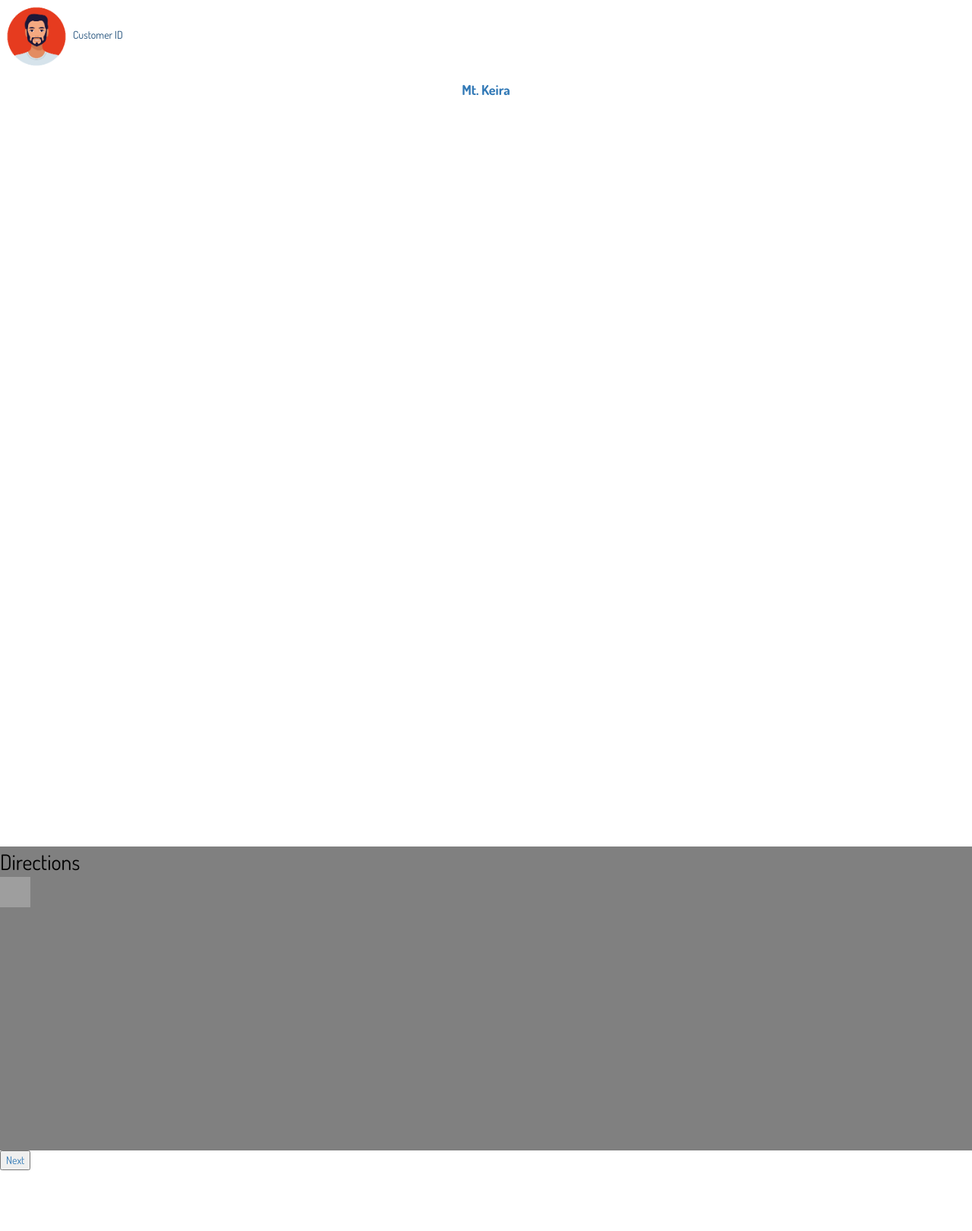
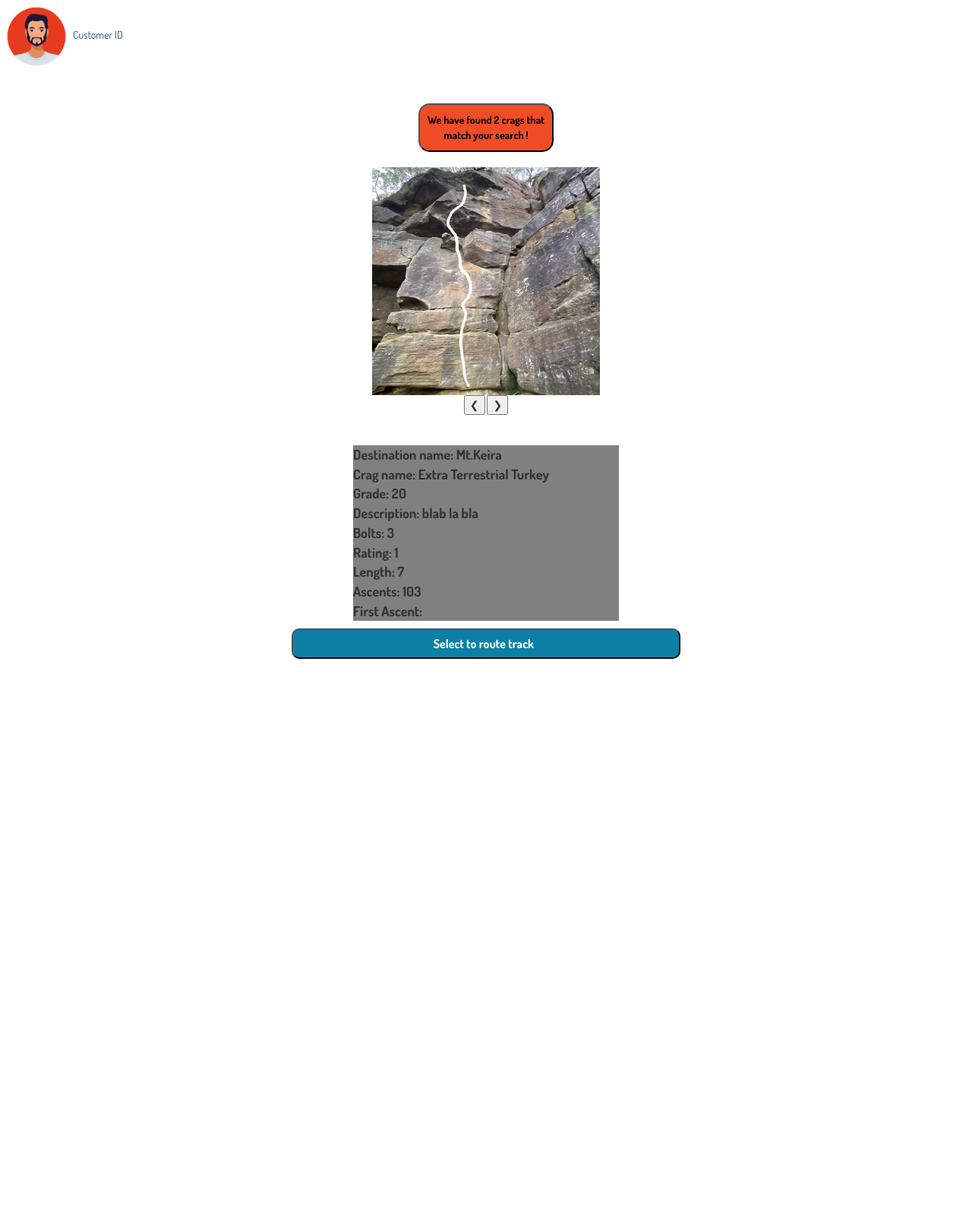
Before and after one commit to CeruleusBlue/GoClimb, a Django app: page /Crags3 in a window 1280 px wide. Shown: the whole page at 76% size. After the commit the page ends 867 px from the top, so only its background shows below. Run offline with Django 4.2, Linux system fonts and the light colour scheme; some libraries are stand-ins or nearby versions; grey boxes are pictures that could not be loaded.

Commit message:
Update Crags3.html

```diff
--- a/GoClimbApp/Templates/Crags3.html
+++ b/GoClimbApp/Templates/Crags3.html
@@ -21,42 +21,80 @@
     <link rel="stylesheet" href="{% static 'css/owl-carousel/owl.carousel.min.css' %}">
     <link rel="stylesheet" href="{% static 'css/owl-carousel/owl.theme.default.min.css' %}">
     <link rel="stylesheet" href="{% static 'css/jquery.fancybox.min.css' %}">
-    <link rel="stylesheet" type="text/css" href="{% static 'css/YouTubePopUp.css' %}">
+    <style>
+        .mySlides {display:none;}
+    </style>
+
 </head>
 
 <body>
-    <div class="about-image">
-        <a href="{% url 'home' %}"> <img src="{% static 'images/ID.png' %}" style="width: 96px; height: 96px;" alt="" />Customer ID</a>
-    </div>
-    <div class="about-image"style="text-align:center; padding:10px;" >
-        <a><b style="font-size: large;">Mt. Keira </b></a>
-    </div>
-
-</div>
-<div style="padding:38% ;">
-
+<div class="about-image">
+    <a href="{% url 'home' %}"> <img src="{% static 'images/ID.png' %}" style="width: 96px; height: 96px;" alt="" />Customer ID</a>
 </div>
 
 
-<div style="width:100%;height:400px;background-color: grey;" >
-  <a style="font-size: 200%; color: black;">Directions</a>
-  <a class="row"> <img src="{% static 'images/up.png' %}" style="width: 40px; height: 40px;"/></a>
+</div>
+<br><br>
+<div style="text-align:center ;" >
+    <button style="padding:10px;text-align:center;background-color:  #f04c26;color:black;margin:auto;border-radius: 15px;"><b>We have found 2 crags that <br> match your search !</b></button>
+</div>
+<br>
+    <div style="text-align:center ;">
+    <div class="w3-content w3-display-container">
+      <img style="  display: block; margin-left: auto; margin-right: auto;width: 50%;height: 300px;width:300px ;" class="mySlides" src="{% static 'routeImages\cowboys.jpg' %}">
+      <img style="display: block; margin-left: auto; margin-right: auto;width: 50%;height: 300px;width:300px ;" class="mySlides" src="{% static 'images/cragMoun.jpg' %}">
+      <button class="w3-button w3-black w3-display-left" onclick="plusDivs(-1)">&#10094;</button>
+      <button class="w3-button w3-black w3-display-right" onclick="plusDivs(1)">&#10095;</button>
+    </div>
+</div><br><br>
+<div style="background-color:grey ;display: block; margin-left: auto; margin-right: auto;width: 50%;height: auto;width:350px ;font-size: large;">
+<p>
+<b>Destination name: Mt.Keira</b><br>
+<b>Crag name: Extra Terrestrial Turkey </b><br>
+<b>Grade: 20</b><br>
+<b>Description: blab la bla </b><br>
+<b>Bolts: 3</b><br>
+<b>Rating: 1</b><br>
+<b>Length: 7</b><br>
+<b>Ascents: 103 </b><br>
+<b>First Ascent: </b><br>
 
+</p>
+</div>
 
-</div>
-<button><a href="{% url 'Crags4' %}">Next</a></button>
+<div style="text-align: center;">
+  <button style="background-color: #0d80a6;width: 40%;height:40px ; border-radius: 10px;" > <a href="{% url 'Crags4' %}"><b style="color: white;font-size: medium;">Select to route track &nbsp;</b></a></button>
+  </div>
 
+    <script>
+    var slideIndex = 1;
+    showDivs(slideIndex);
 
+    function plusDivs(n) {
+      showDivs(slideIndex += n);
+    }
 
+    function showDivs(n) {
+      var i;
+      var x = document.getElementsByClassName("mySlides");
+      if (n > x.length) {slideIndex = 1}
+      if (n < 1) {slideIndex = x.length}
+      for (i = 0; i < x.length; i++) {
+        x[i].style.display = "none";
+      }
+      x[slideIndex-1].style.display = "block";
+    }
+    </script>
 
-    <br><br><br><br><br>
+    <br><br><br>
     <script src="{% static 'js/jquery.min.js' %}"></script>
     <script src="{% static 'js/bootstrap.min.js' %}"></script>
     <script src="{% static 'js/owl-carousel/owl.carousel.min.js' %}"></script>
     <script src="{% static 'js/owl-carousel/highlight.js' %}"></script>
     <script src="{% static 'js/owl-carousel/app.js' %}"></script>
     <script src="{% static 'js/jquery.fancybox.min.js' %}"></script>
-    <script type="text/javascript" src="{% static 'js/YouTubePopUp.jquery.js' %}"></script>
+    <script type="text/javascript" src="engine1/wowslider.js"></script>
+    <script type="text/javascript" src="engine1/script.js"></script>
 </body>
 
 </html>
```
